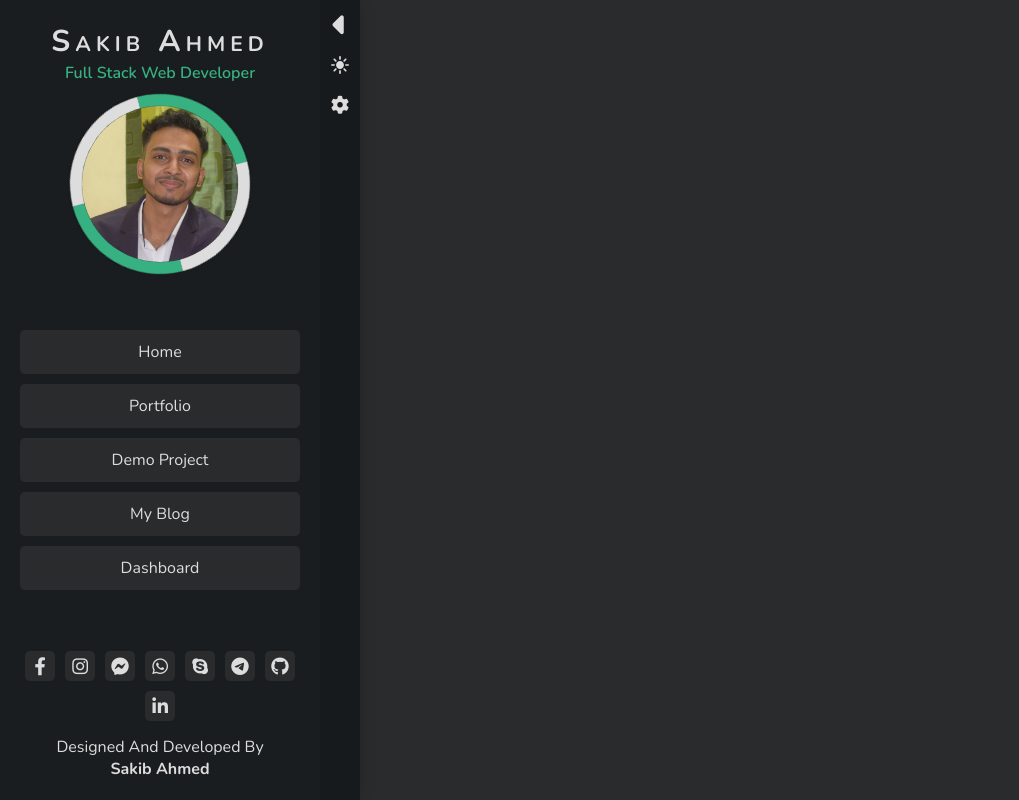
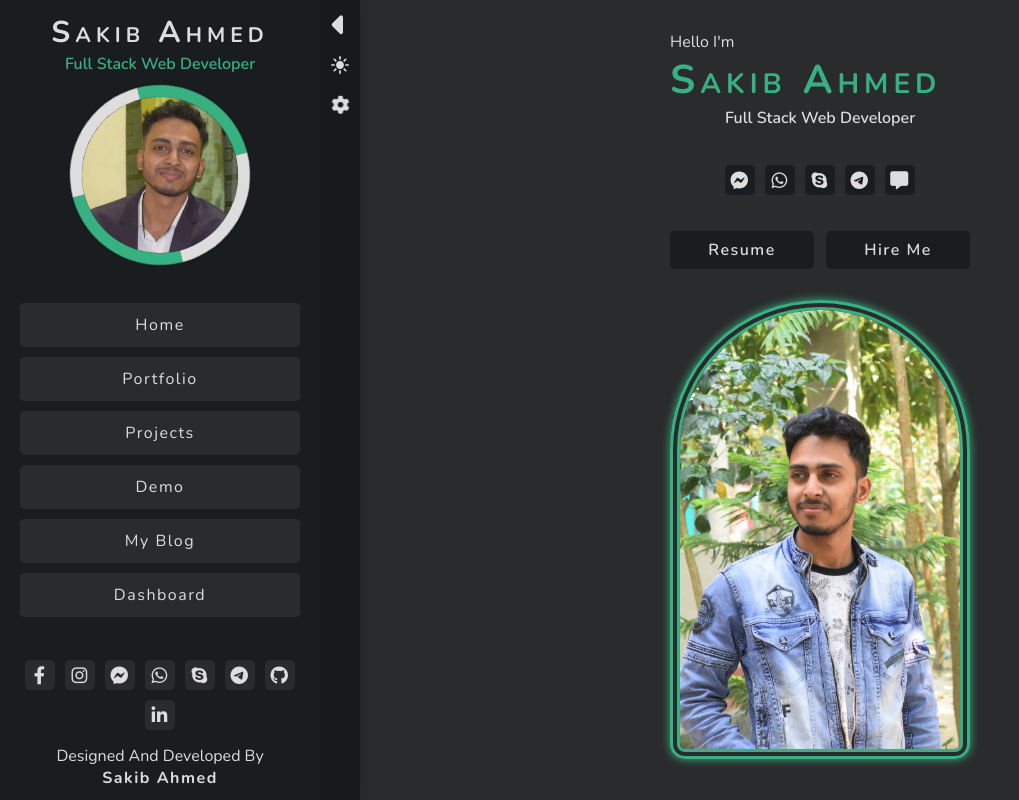
Before and after one commit to skbahmed/portfolioDemo, a plain HTML site: page index.html in a window 1280 px wide. Shown: the whole page, without its empty margins (0-1019 px from the left). Drawn offline with nearby package versions, Linux system fonts and the light colour scheme.

Commit message:
completed profile

```diff
--- a/includes/css/style.css
+++ b/includes/css/style.css
@@ -17,6 +17,7 @@
     --scrollbarBackground: transparent;
 
     --textColor: #333;
+    --textColor2: #ddd;
     --selectionColor: var(--bodyBackground);
     --highlightedColor: var(--colorGrade1);
 
@@ -37,6 +38,7 @@ html[data-theme='dark']{
     --themeSettingsBackground: #171a1d;
 
     --textColor: #ddd;
+    --textColor2: #333;
 }
 
 /* ######################### LIGHT MODE CSS VAR ######################### */
@@ -46,6 +48,7 @@ html[data-theme='light']{
     --themeSettingsBackground: #dce7ec;
 
     --textColor: #333;
+    --textColor2: #ddd;
 }
 
 /* ################################################## */
@@ -94,6 +97,7 @@ a, button{
     color: var(--textColor);
     text-transform: capitalize;
     cursor: pointer;
+    letter-spacing: .15rem;
 }
 a:hover, button:hover{
     color: var(--highlightedColor);
@@ -106,12 +110,20 @@ li{
 .developer-post{
     text-transform: capitalize;
 }
+.user-name{
+    letter-spacing: .5rem;
+    font-variant: small-caps;
+}
 .user-post{
     font-weight: 600;
 }
 .user-image{
     width: 20rem;
     margin: 1rem auto;
+}
+.user-image .image{
+    width: 100%;
+    height: 100%;
 }
 .btn-hover{
     display: flex;
@@ -137,6 +149,18 @@ pre{
     font-family: 'Nunito', sans-serif;
     color: var(--textColor);
     font-size: 1.6rem;
+}
+.user-connect{
+    display: flex;
+    flex-wrap: wrap;
+    justify-content: center;
+    margin: 1rem 0;
+}
+.connect-item{
+    font-size: 1.8rem;
+    width: 3rem;
+    height: 3rem;
+    margin: .5rem;
 }
 
 /* ################################################## */
@@ -179,8 +203,6 @@ header .user-details{
 }
 header .user-name{
     font-size: 3rem;
-    letter-spacing: .5rem;
-    font-variant: small-caps;
 }
 header .user-post{
     color: var(--highlightedColor);
@@ -206,9 +228,7 @@ header .user-image{
         transform: rotate(720deg);
     }
 }
-.user-image .image{
-    width: 100%;
-    height: 100%;
+header .user-image .image{
     border-radius: 50%;
     animation: alterRotate 4s infinite var(--animationRotateStyle);
 }
@@ -231,7 +251,7 @@ header .navbar ul{
     justify-content: space-between;
 }
 header .nav-item a{
-    padding: 1rem 3rem;
+    padding: 1rem 0;
     background: var(--bodyBackground);
     margin: .5rem 0;
 }
@@ -239,17 +259,7 @@ header .developer-info{
     width: 100%;
     padding: 0 2rem;
 }
-header .user-connect{
-    display: flex;
-    flex-wrap: wrap;
-    justify-content: center;
-    margin: 1rem 0;
-}
 header .connect-item{
-    font-size: 1.8rem;
-    width: 3rem;
-    height: 3rem;
-    margin: .5rem;
     background: var(--bodyBackground);
 }
 header .theme-settings{
@@ -353,11 +363,63 @@ header .color-plate .color-grade-8{
     left: var(--headerWidth);
     transition: all .2s linear;
     text-align: justify;
+    display: flex;
+    flex-flow: column;
+    align-items: center;
 }
 .main.active-header{
     left: var(--themeSettingsWidth);
     width: calc(100% - var(--themeSettingsWidth));
 }
+.main .profile{
+    width: 30rem;
+    height: 100%;
+    display: flex;
+    flex-flow: column;
+    justify-content: space-around;
+}
+.main .welcome-note{
+    text-transform: capitalize;
+}
+.main .user-name{
+    color: var(--highlightedColor);
+    font-size: 4rem;
+}
+.main .user-post{
+    text-align: center;
+}
+.main .hire-user{
+    display: flex;
+    width: 100%;
+    justify-content: space-between;
+}
+.main .hire-user a{
+    font-weight: 600;
+    background: var(--headerBackground);
+    width: 48%;
+    padding: .7rem 0;
+}
+.main .user-image{
+    width: 100%;
+    border-radius: 20rem 20rem 2rem 2rem;
+    background-size: cover;
+}
+.main .user-image img{
+    border: 1rem double var(--highlightedColor);
+    border-radius: 20rem 20rem 2rem 2rem;
+    box-shadow: 0 0 1rem 0 var(--highlightedColor);
+    -webkit-box-shadow: 0 0 1rem 0 var(--highlightedColor);
+    -moz-box-shadow: 0 0 1rem 0 var(--highlightedColor);
+}
+.main .user-connect{
+    display: flex;
+    justify-content: center;
+}
+.main .connect-item{
+    background: var(--headerBackground);
+}
+
+
 .main .scroll-top{
     position: fixed;
     bottom: 2rem;
--- a/index.html
+++ b/index.html
@@ -43,10 +43,11 @@
             <div class="navbar">
                 <ul>
                     <li class="nav-item"><a class="btn-hover" href="#" title="home">home</a></li>
-                    <li class="nav-item"><a class="btn-hover" href="#" title="portfolio">portfolio</a></li>
-                    <li class="nav-item"><a class="btn-hover" href="#" title="demo project">demo project</a></li>
-                    <li class="nav-item"><a class="btn-hover" href="#" title="my blog">my blog</a></li>
-                    <li class="nav-item"><a class="btn-hover" href="#" title="dashboard">dashboard</a></li>
+                    <li class="nav-item"><a class="btn-hover" href="#" title="checkout my portfolio">portfolio</a></li>
+                    <li class="nav-item"><a class="btn-hover" href="#" title="see some of my previous projects">projects</a></li>
+                    <li class="nav-item"><a class="btn-hover" href="#" title="enjoy some of my demo works">demo</a></li>
+                    <li class="nav-item"><a class="btn-hover" href="#" title="connect with my blog">my blog</a></li>
+                    <li class="nav-item"><a class="btn-hover" href="#" title="for admin use only">dashboard</a></li>
                 </ul>
             </div>
             <div class="developer-info">
@@ -61,7 +62,7 @@
                     <a href="#" class="connect-item btn-hover" title="LinkedIn"><i class="fa-brands fa-linkedin-in"></i></a>
                 </div>
                 <div class="developer-data">
-                    <p class="developer-post">designed and developed by<a href="#"><h4 class="developer-name">sakib ahmed</h4></a></p>
+                    <p class="developer-post">designed and developed by<a href="#" title="full stack web developer"><h4 class="developer-name">sakib ahmed</h4></a></p>
                 </div>
             </div>
         </div>
@@ -99,7 +100,31 @@
 
     <!-- MAIN SECTION -->
     <div class="main" id="main">
-
+        <div class="profile">
+            <div class="user-details">
+                <div class="welcome-note">
+                    <span>hello I'm</span>
+                </div>
+                <div class="user-data">
+                    <h1 class="user-name">sakib ahmed</h1>
+                    <div class="user-post">full stack web developer</div>
+                </div>
+            </div>
+            <div class="user-connect">
+                <a href="#" class="connect-item btn-hover" title="Messenger"><i class="fa-brands fa-facebook-messenger"></i></a>
+                <a href="#" class="connect-item btn-hover" title="Whatsapp"><i class="fa-brands fa-whatsapp"></i></a>
+                <a href="#" class="connect-item btn-hover" title="Skype"><i class="fa-brands fa-skype"></i></a>
+                <a href="#" class="connect-item btn-hover" title="Telegram"><i class="fa-brands fa-telegram"></i></a>
+                <a href="#" class="connect-item btn-hover" title="Live Chat"><i class="fa-solid fa-message"></i></a>
+            </div>
+            <div class="hire-user">
+                <a href="#" class="btn-hover">resume</a>
+                <a href="#" class="btn-hover">hire me</a>
+            </div>
+            <div class="user-image">
+                <img src="includes/images/DSC_0530.jpg" alt="Sakib Ahmed" class="image">
+            </div>
+        </div>
 
 
 
```
Also changed, not shown: includes/images/DSC_0530.jpg (added).
